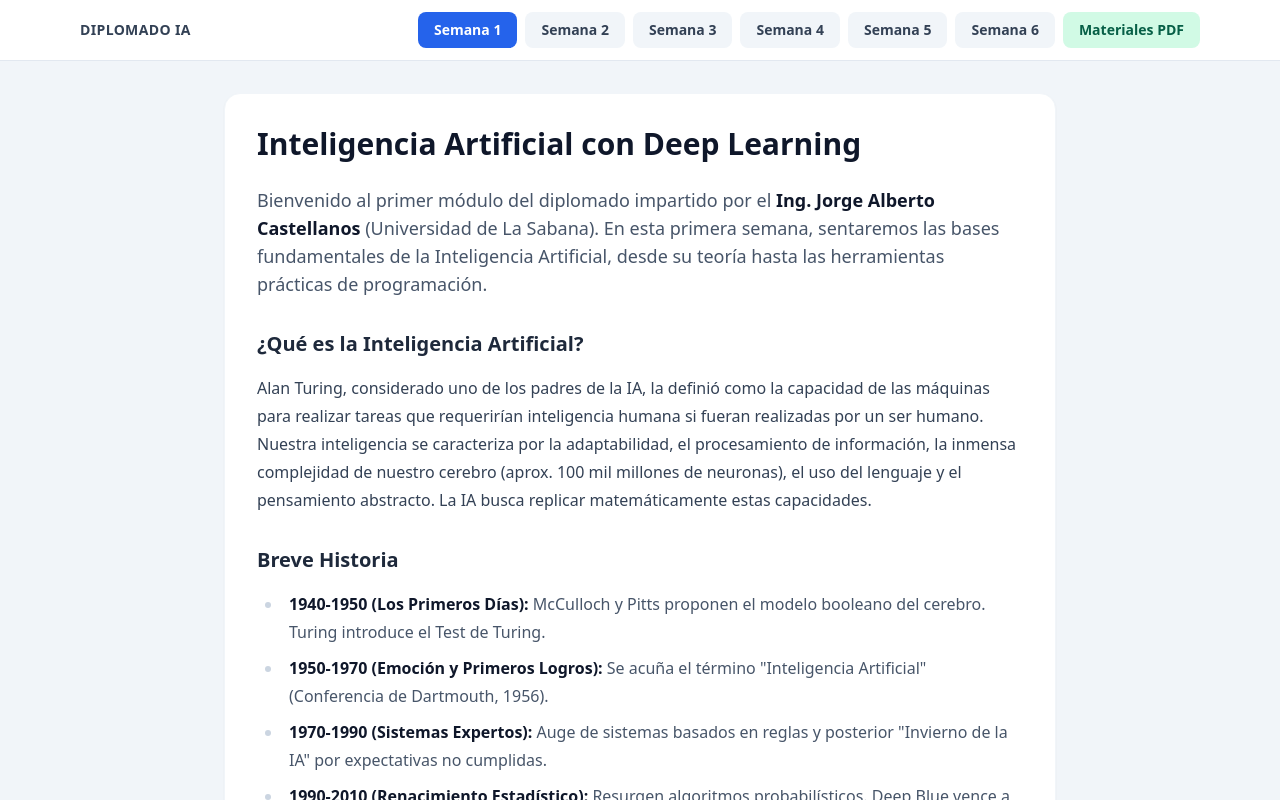
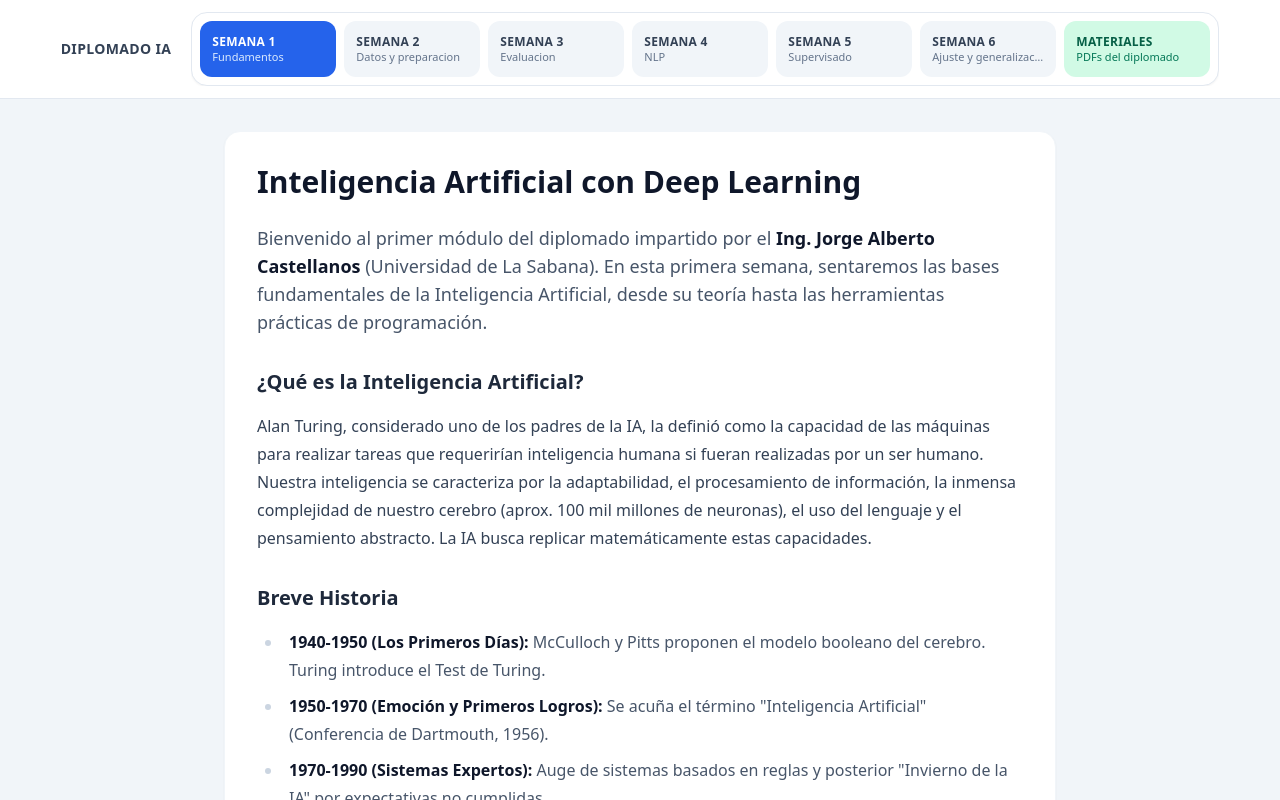
Before and after one commit to sebasao89/diplomado_AI, a React (Vite) app: page /semana/1 in a window 1280 px wide. Shown: the top 800 px of the page. Built offline with nearby package versions, Linux system fonts and the light colour scheme.

Commit message:
feat: enhance navigation tabs with topics for each week in App component

```diff
--- a/src/App.jsx
+++ b/src/App.jsx
@@ -64,19 +64,19 @@ function App() {
   };
 
   const tabs = [
-    { id: 1, name: "Semana 1" },
-    { id: 2, name: "Semana 2" },
-    { id: 3, name: "Semana 3" },
-    { id: 4, name: "Semana 4" },
-    { id: 5, name: "Semana 5" },
-    { id: 6, name: "Semana 6" },
+    { id: 1, name: "Semana 1", topic: "Fundamentos" },
+    { id: 2, name: "Semana 2", topic: "Datos y preparacion" },
+    { id: 3, name: "Semana 3", topic: "Evaluacion" },
+    { id: 4, name: "Semana 4", topic: "NLP" },
+    { id: 5, name: "Semana 5", topic: "Supervisado" },
+    { id: 6, name: "Semana 6", topic: "Ajuste y generalizacion" },
   ];
 
   return (
     <div className="min-h-screen bg-slate-100">
       <header className="sticky top-0 z-[60] border-b border-slate-200 bg-white/95 backdrop-blur">
-        <div className="mx-auto flex max-w-6xl items-center justify-between gap-3 px-4 py-3">
-          <h1 className="text-sm font-bold uppercase tracking-wide text-slate-700">
+        <div className="mx-auto flex w-full max-w-[1480px] items-center justify-between gap-3 px-4 py-3 md:justify-center">
+          <h1 className="whitespace-nowrap text-sm font-bold uppercase tracking-wide text-slate-700">
             Diplomado IA
           </h1>
 
@@ -85,38 +85,56 @@ function App() {
             onClick={() => setIsMobileMenuOpen((prev) => !prev)}
             aria-label="Abrir menu de navegacion"
             aria-expanded={isMobileMenuOpen}
-            className="inline-flex items-center justify-center rounded-lg border border-slate-300 bg-white px-3 py-2 text-sm font-semibold text-slate-700 transition-colors hover:bg-slate-100 md:hidden"
+            className="ml-auto inline-flex items-center justify-center rounded-lg border border-slate-300 bg-white px-3 py-2 text-sm font-semibold text-slate-700 transition-colors hover:bg-slate-100 md:hidden"
           >
             Menu
           </button>
 
-          <nav className="hidden items-center gap-2 md:flex">
+          <div className="hidden min-w-0 items-center gap-3 md:ml-2 md:flex">
+            <div className="min-w-0 max-w-full overflow-x-auto">
+              <nav className="flex min-w-max items-center gap-2 rounded-2xl border border-slate-200 bg-white p-2 shadow-sm">
                 {tabs.map((tab) => (
                   <button
                     key={tab.id}
                     type="button"
                     onClick={() => navigateToWeek(tab.id)}
-                className={`whitespace-nowrap rounded-lg px-4 py-2 text-sm font-semibold transition-colors ${
+                    className={`h-14 w-[112px] flex-none rounded-xl px-3 py-2 text-left transition-colors lg:w-[126px] xl:w-[136px] ${
                       activePage === tab.id
                         ? "bg-blue-600 text-white"
                         : "bg-slate-100 text-slate-700 hover:bg-slate-200"
                     }`}
                   >
-                {tab.name}
+                    <span className="block text-xs font-extrabold uppercase tracking-wide">{tab.name}</span>
+                    <span
+                      className={`hidden truncate text-[11px] leading-tight lg:block ${
+                        activePage === tab.id ? "text-blue-100" : "text-slate-500"
+                      }`}
+                    >
+                      {tab.topic}
+                    </span>
                   </button>
                 ))}
                 <button
                   type="button"
                   onClick={navigateToMaterials}
-              className={`whitespace-nowrap rounded-lg px-4 py-2 text-sm font-semibold transition-colors ${
+                  className={`h-14 w-[122px] flex-none rounded-xl px-3 py-2 text-left transition-colors lg:w-[136px] xl:w-[146px] ${
                     activePage === MATERIALS_PAGE
                       ? "bg-emerald-600 text-white"
                       : "bg-emerald-100 text-emerald-800 hover:bg-emerald-200"
                   }`}
                 >
-              Materiales PDF
+                  <span className="block text-xs font-extrabold uppercase tracking-wide">Materiales</span>
+                  <span
+                    className={`hidden truncate text-[11px] leading-tight lg:block ${
+                      activePage === MATERIALS_PAGE ? "text-emerald-100" : "text-emerald-700"
+                    }`}
+                  >
+                    PDFs del diplomado
+                  </span>
                 </button>
               </nav>
+            </div>
+          </div>
         </div>
 
         {isMobileMenuOpen && (
```
Lines whose indentation alone changed are shown as unchanged.
